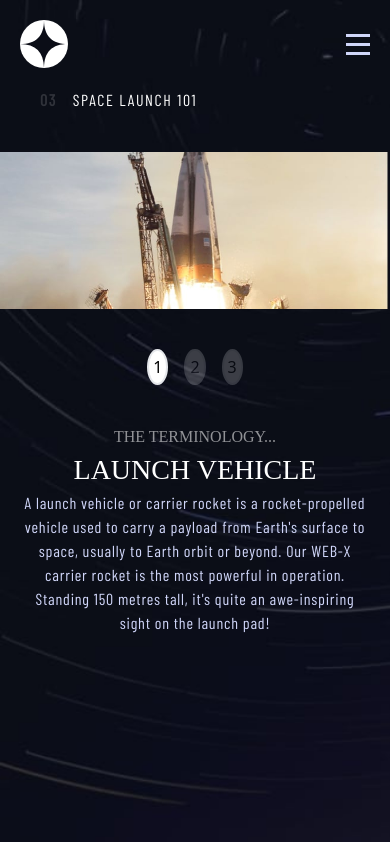
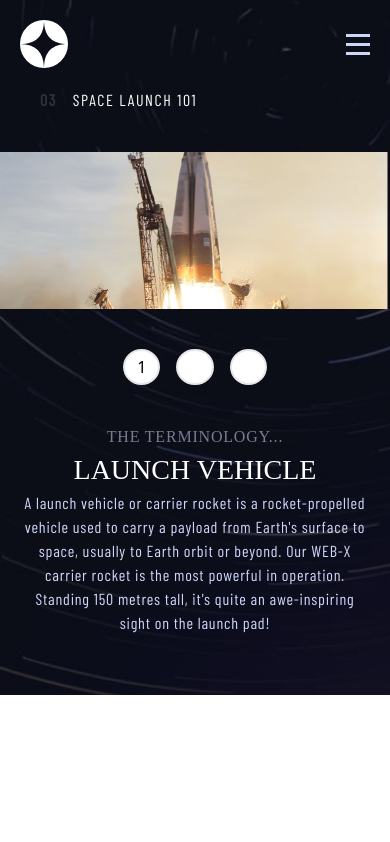
Before and after one commit to Aik-202/aik-space-tourism, a React (Vite) app in the folder space_tourism/: page /technology in a window 390 px wide. Built offline with nearby package versions, Linux system fonts and the light colour scheme; a web font is replaced by a local one.

Commit message:
technology page responsive across breakpoints

```diff
--- a/space_tourism/src/Components/Crew/CrewMemebers.jsx
+++ b/space_tourism/src/Components/Crew/CrewMemebers.jsx
@@ -15,7 +15,7 @@ export default function CrewMemebers(props) {
           {crew.map(item =>
             <figure key={item.images.png} className=
             {`
-              ${item.name =="Douglas Hurley" && props.crewActive == "Douglas" ? 'block lg:ml-10 xl:ml-40':
+              ${item.name =="Douglas Hurley" && props.crewActive == "Douglas" ? 'block lg:ml-24 xl:ml-52':
               item.name =="Mark Shuttleworth" && props.crewActive == "Mark" ? 'block':
               item.name =="Victor Glover" && props.crewActive == "Victor" ? 'block':
               item.name =="Anousheh Ansari" && props.crewActive == "Ansari" ? 'block':
--- a/space_tourism/src/Components/Technology/About.jsx
+++ b/space_tourism/src/Components/Technology/About.jsx
@@ -3,11 +3,12 @@ import { technology } from '../../Data/demo'
 
 export default function About(props) {
   return (
-    <article className='flex flex-col-reverse space-y-10 sm:flex-col'>
+    <article className='flex flex-col-reverse lg:flex-row-reverse'>
+      <div className='flex flex-col-reverse lg:ml-10 lg:mb-8'>
         {technology.map(info =>
           <section key={info.name} className={`
-        ${info.name =="Launch vehicle" && props.techActive == "Launch" ? 'flex':
-        info.name =="Spaceport" && props.techActive == "Port" ? 'flex':
+          ${info.name =="Launch vehicle" && props.techActive == "Launch" ? 'flex pb-10 sm:pb-0':
+          info.name =="Spaceport" && props.techActive == "Port" ? 'flex pb-10 sm:pb-0':
           info.name =="Space capsule" && props.techActive == "Capsule" ? 'flex':
           'hidden'}
           `}>
@@ -18,16 +19,18 @@ export default function About(props) {
               </div>
           </section>
         )}
-      <h2 className='text-center font-font-one uppercase text-small text-white opacity-[55%] sm:text-smallest-medium'>The Terminology...</h2>
-      <nav className='flex flex-row flex-wrap content-center items-center justify-center space-x-4 lg:justify-start lg:content-start lg:items-start'>
-          <span className={`rounded-[100%] bg-white
-          ${ props.techActive == "Launch" ? 'opacity-1' : 'opacity-[20%]'} px-1 py-1 border-2 border-solid`}
+        <h2 className='text-center font-font-one uppercase text-small text-light-blue opacity-[55%] tracking-wider sm:text-small lg:text-left'>The Terminology...</h2>
+      </div>
+      <nav className='flex flex-row flex-wrap cursor-pointer content-center items-center justify-center space-x-4 mt-10 mb-10
+      lg:flex-col lg:space-x-0 lg:space-y-10 lg:text-smallest-medium'>
+          <span className={`rounded-[100%]
+          ${ props.techActive == "Launch" ? 'bg-white' : 'bg-transparent text-white'} px-3 py-1 lg:px-5 lg:py-2 border-2 border-solid`}
           id='Launch vehicle' onClick={props.change}>1</span>
           <span className={`rounded-[100%] bg-white
-          ${ props.techActive == "Port" ? 'opacity-1' : 'opacity-[20%]'} px-1 py-1 border-2 border-solid`}
+          ${ props.techActive == "Port" ? 'bg-white' : 'bg-transparent text-white'} px-3 py-1 lg:px-5 lg:py-2 border-2 border-solid`}
           id='Spaceport' onClick={props.change}>2</span>
           <span className={`rounded-[100%] bg-white
-          ${ props.techActive == "Capsule" ? 'opacity-1' : 'opacity-[20%]'} px-1 py-1 border-2 border-solid`}
+          ${ props.techActive == "Capsule" ? 'bg-white' : 'bg-transparent text-white'} px-3 py-1 lg:px-5 lg:py-2 border-2 border-solid`}
           id='Space capsule' onClick={props.change}>3</span>
       </nav>
     </article>
--- a/space_tourism/src/Components/Technology/Term.jsx
+++ b/space_tourism/src/Components/Technology/Term.jsx
@@ -10,13 +10,13 @@ export default function Term(props) {
         <span className='tracking-widest mr-4 font-extrabold opacity-[15%]'>03</span>
         Space Launch 101
       </h1>
-      <div className='flex flex-col-reverse sm:flex-col lg:flex-row lg:space-x-32 lg:ml-10 xl:ml-40 xl:-space-x-10'>
+      <div className='flex flex-col-reverse lg:flex-row lg:space-x-10 lg:ml-10 xl:ml-40 xl:space-x-32'>
       <About techActive={props.techActive} change={props.change}/>
         <div className='flex flex-col space-y-5 sm:space-y-7 lg:space-y-0 lg:flex-row lg:space-x-24 xl:space-x-40 xl:mx-18'>
           {technology.map(item =>
             <figure key={item.images.portrait} className=
             {`
-              ${item.name =="Launch vehicle" && props.techActive == "Launch" ? 'block':
+              ${item.name =="Launch vehicle" && props.techActive == "Launch" ? 'block lg:ml-24 xl:ml-40':
               item.name =="Spaceport" && props.techActive == "Port" ? 'block':
               item.name =="Space capsule" && props.techActive == "Capsule" ? 'block':
               'hidden'
--- a/space_tourism/src/Pages/Technology.jsx
+++ b/space_tourism/src/Pages/Technology.jsx
@@ -16,7 +16,7 @@ export default function Technology() {
     }
   }
   return (
-    <section className='home w-full h-full bg-technology-mobile sm:bg-technology-tablet xl:bg-technology-desktop bg-no-repeat
+    <section className='home w-full h-max sm:h-full bg-technology-mobile sm:bg-technology-tablet xl:bg-technology-desktop bg-no-repeat
     bg-cover'>
       <NavBar homeActive={false} destActive = {false} crewActive= {false} techActive={true} for={"main"}/>
       <Term techActive={techActive} change={techChange}/>
```
Lines whose indentation alone changed are shown as unchanged.
